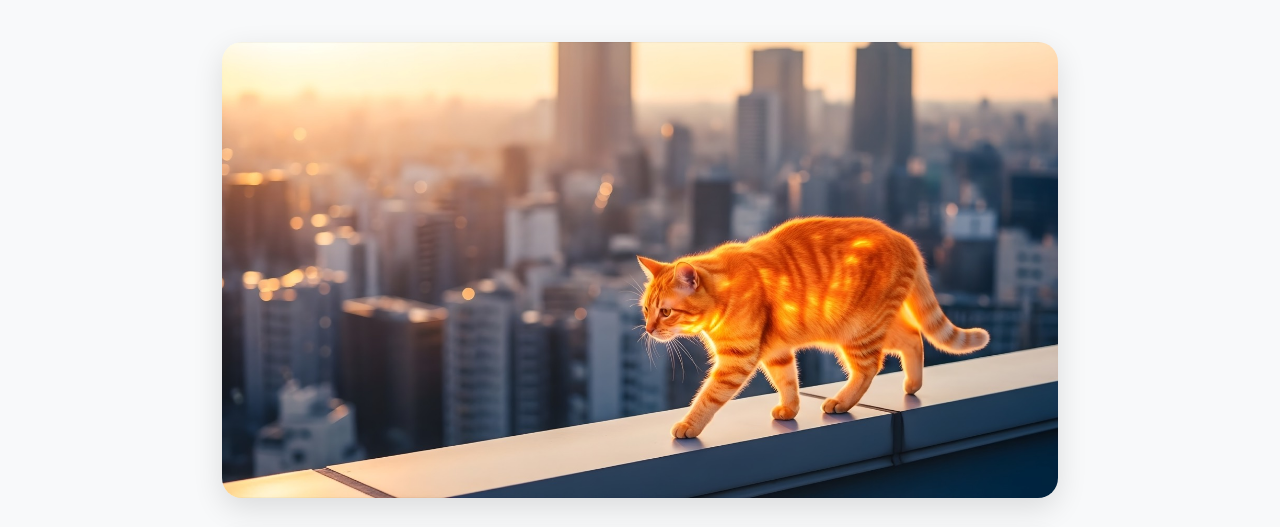
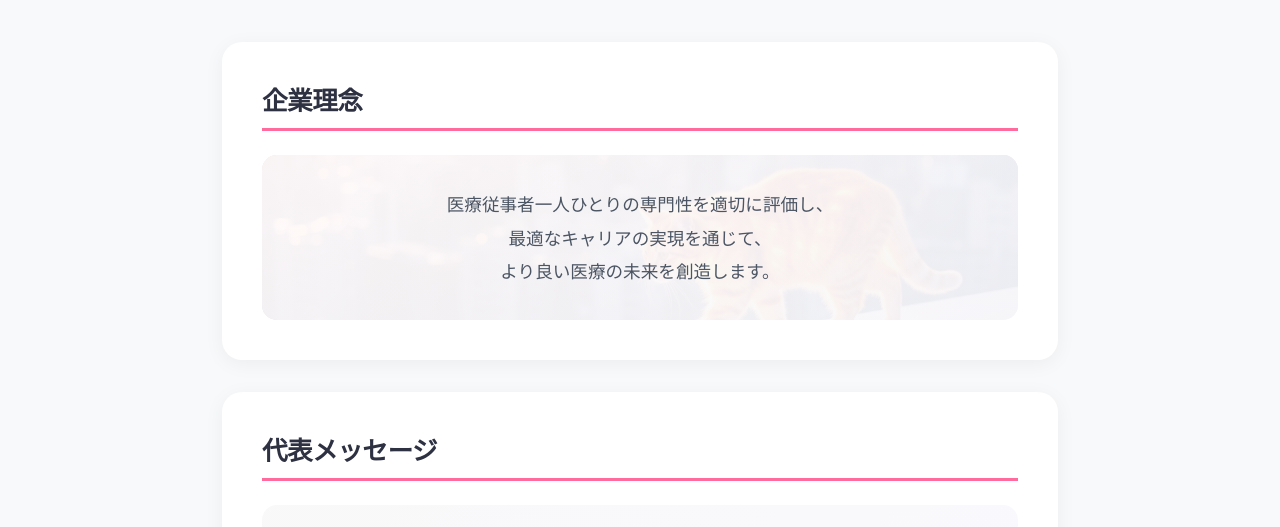
Before and after one commit to konchaaaaan373-wq/Mitas, a website: page company.html in a window 1280 px wide. Shown: the part 232-759 px from the top of the page. Drawn offline with Linux system fonts and the light colour scheme.

Commit message:
Blend company hero image into mission section background

```diff
--- a/company.html
+++ b/company.html
@@ -136,19 +136,6 @@
             box-shadow: 0 4px 20px rgba(0, 0, 0, 0.05);
         }
 
-        .company-hero {
-            margin: 0 0 2rem;
-            border-radius: 20px;
-            overflow: hidden;
-            box-shadow: 0 10px 30px rgba(0, 0, 0, 0.12);
-        }
-
-        .company-hero img {
-            display: block;
-            width: 100%;
-            height: auto;
-        }
-
         .content-section h2 {
             font-size: 1.6rem;
             margin-bottom: 1.5rem;
@@ -185,14 +172,37 @@
         }
 
         .mission-text {
+            position: relative;
+            isolation: isolate;
+            overflow: hidden;
             font-size: 1.1rem;
             line-height: 1.9;
             color: #4B5563;
             text-align: center;
             padding: 2rem;
-            background: linear-gradient(135deg, rgba(255, 107, 157, 0.05), rgba(167, 139, 250, 0.05));
+            background: linear-gradient(135deg, rgba(255, 107, 157, 0.08), rgba(167, 139, 250, 0.08));
             border-radius: 15px;
             margin-top: 1.5rem;
+        }
+
+        .mission-text::before {
+            content: "";
+            position: absolute;
+            inset: 0;
+            z-index: -2;
+            background-image: url("assets/images/company-top-cat-hero.jpg");
+            background-size: cover;
+            background-position: center 58%;
+            opacity: 0.14;
+            transform: scale(1.02);
+        }
+
+        .mission-text::after {
+            content: "";
+            position: absolute;
+            inset: 0;
+            z-index: -1;
+            background: linear-gradient(135deg, rgba(255, 255, 255, 0.7), rgba(248, 250, 252, 0.62));
         }
 
         .ceo-message {
@@ -319,11 +329,6 @@
                 border-radius: 15px;
             }
 
-            .company-hero {
-                margin-bottom: 1.3rem;
-                border-radius: 15px;
-            }
-
             .content-section h2 {
                 font-size: 1.2rem;
                 margin-bottom: 1rem;
@@ -387,6 +392,11 @@
                 line-height: 1.7;
             }
 
+            .mission-text::before {
+                opacity: 0.12;
+                background-position: center 55%;
+            }
+
             .ceo-message {
                 padding: 1.5rem;
             }
@@ -438,10 +448,6 @@
 
     <main>
         <h1 class="page-title">会社概要</h1>
-
-        <figure class="company-hero">
-            <img src="assets/images/company-top-cat-hero.jpg" alt="夕暮れの都市を背景に歩く猫の写真" loading="eager" fetchpriority="high" width="1600" height="872">
-        </figure>
 
         <div class="content-section">
             <h2>企業理念</h2>
```
